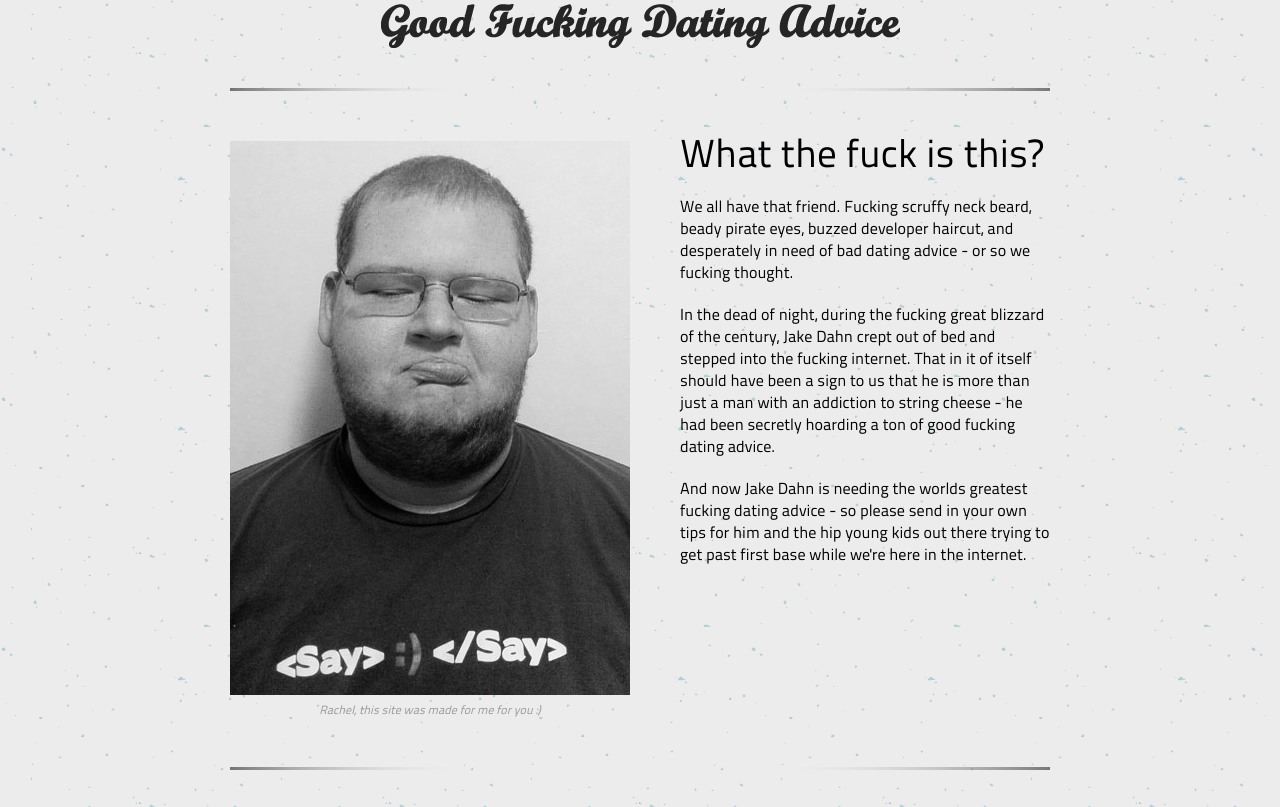
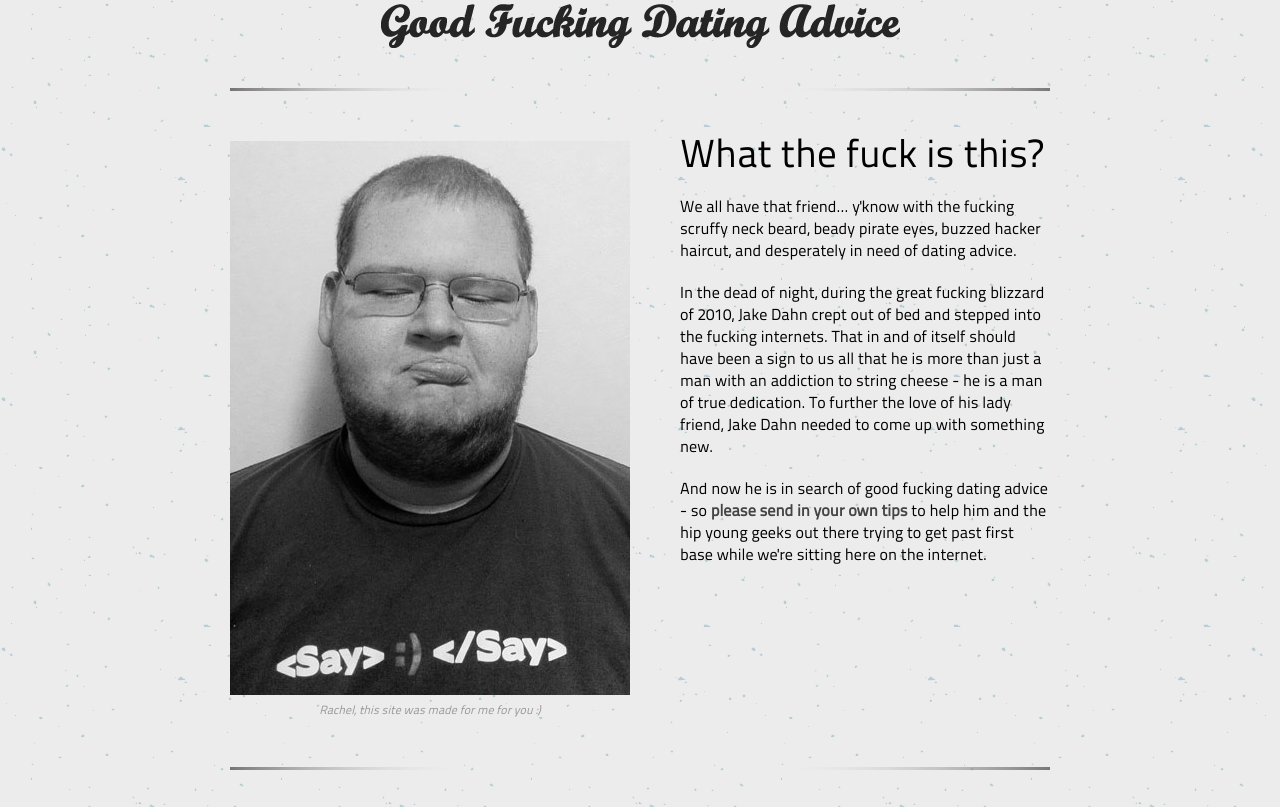
Before and after one commit to johnheimkes/gfda, a PHP site: page /about in a window 1280 px wide. Shown: the part 237-1044 px from the top of the page. Run offline with PHP 8.4, Linux system fonts and the light colour scheme.

Commit message:
updating the fucking about page

```diff
--- a/about.php
+++ b/about.php
@@ -7,11 +7,11 @@
         <div id="about">
           <h3>What the fuck is this?</h3>
 
-          <p>We all have that friend. Fucking scruffy neck beard, beady pirate eyes, buzzed developer haircut, and desperately in need of bad dating advice - or so we fucking thought.</p>
+          <p>We all have that friend... y'know with the fucking scruffy neck beard, beady pirate eyes, buzzed hacker haircut, and desperately in need of dating advice.</p>
 
-          <p>In the dead of night, during the fucking great blizzard of the century, Jake Dahn crept out of bed and stepped into the fucking internet. That in it of itself should have been a sign to us that he is more than just a man with an addiction to string cheese - he had been secretly hoarding a ton of good fucking dating advice.</p>
+          <p>In the dead of night, during the great fucking blizzard of 2010, Jake Dahn crept out of bed and stepped into the fucking internets. That in and of itself should have been a sign to us all that he is more than just a man with an addiction to string cheese - he is a man of true dedication. To further the love of his lady friend, Jake Dahn needed to come up with something new.</p>
 
-          <p>And now Jake Dahn is needing the worlds greatest fucking dating advice - so please send in your own tips for him and the hip young kids out there trying to get past first base while we're here in the internet.</p>
+          <p>And now he is in search of good fucking dating advice - so <a href="/contact">please send in your own tips</a> to help him and the hip young geeks out there trying to get past first base while we're sitting here on the internet.</p>
 
 
         </div>
```
